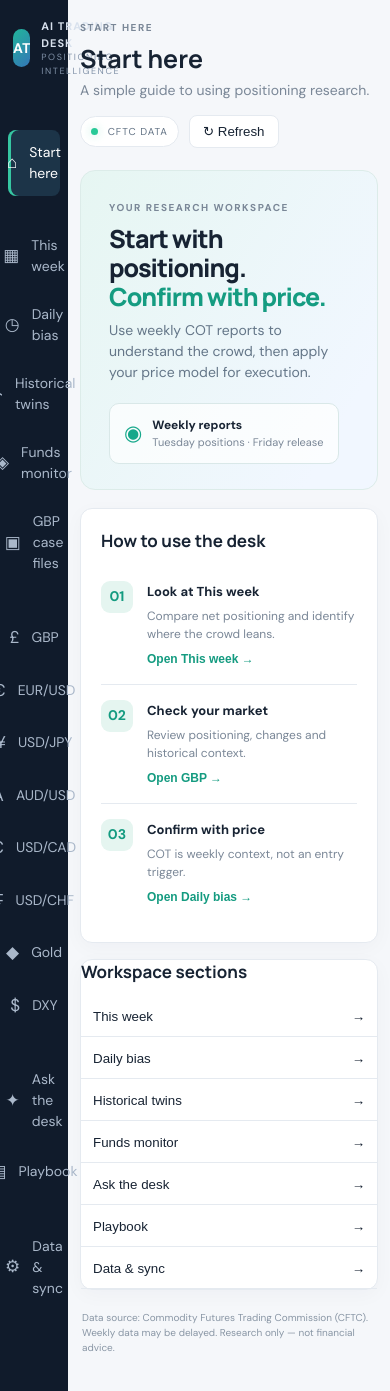
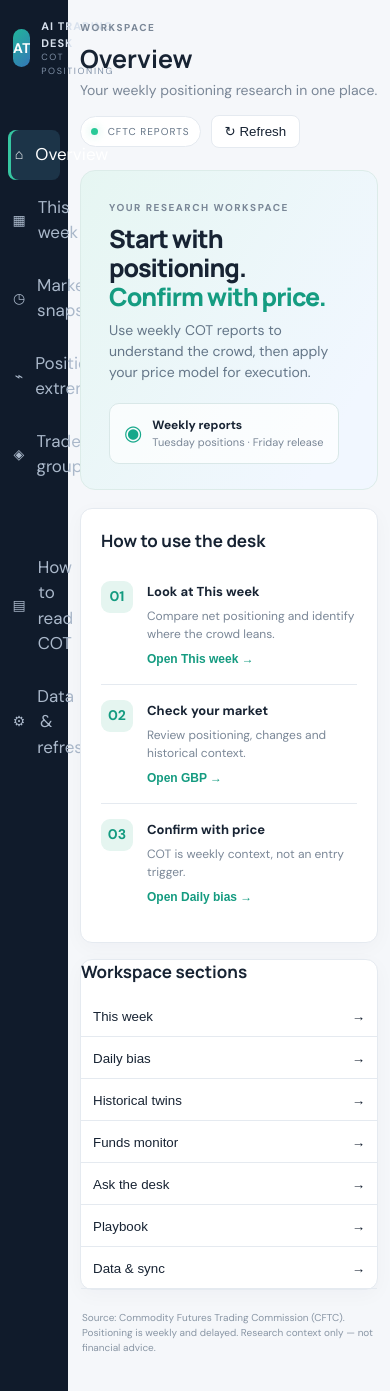
Before and after one commit to PRAMOD-0007/AI-TRADING-DESK, a Flask app: template templates/index.html in a window 390 px wide. Run offline with Flask 3, Linux system fonts and the light colour scheme; the template is opened without the code that fills it, so the values that code supplies are empty.

Commit message:
Rebuild dashboard UI for clarity and responsive navigation

```diff
--- a/templates/index.html
+++ b/templates/index.html
@@ -1,6 +1,4 @@
-<!doctype html><html lang="en"><head><meta charset="utf-8"><meta name="viewport" content="width=device-width,initial-scale=1"><title>AI Trading Desk | Workspace</title><link rel="stylesheet" href="/static/css/dashboard.css"><script defer src="https://cdn.jsdelivr.net/npm/chart.js"></script></head><body><div class="app-shell">
-<aside class="sidebar"><a class="brand" href="/dashboard"><span class="brand-mark">AT</span><span><strong>AI TRADING DESK</strong><small>POSITIONING INTELLIGENCE</small></span></a>
-<nav id="navigation"><div class="nav-label">START</div><button class="nav-item active" data-page="start"><span>⌂</span> Start here</button><div class="nav-label">ANALYSIS</div><button class="nav-item" data-page="week"><span>▦</span> This week</button><button class="nav-item" data-page="daily"><span>◷</span> Daily bias</button><button class="nav-item" data-page="history"><span>⌁</span> Historical twins</button><button class="nav-item" data-page="funds"><span>◈</span> Funds monitor</button><button class="nav-item" data-page="cases"><span>▣</span> GBP case files</button><div class="nav-label">MARKETS</div><button class="nav-item" data-page="GBP"><span>£</span> GBP</button><button class="nav-item" data-page="EUR"><span>€</span> EUR/USD</button><button class="nav-item" data-page="JPY"><span>¥</span> USD/JPY</button><button class="nav-item" data-page="AUD"><span>A</span> AUD/USD</button><button class="nav-item" data-page="CAD"><span>C</span> USD/CAD</button><button class="nav-item" data-page="CHF"><span>₣</span> USD/CHF</button><button class="nav-item" data-page="GOLD"><span>◆</span> Gold</button><button class="nav-item" data-page="DXY"><span>$</span> DXY</button><div class="nav-label">RESEARCH</div><button class="nav-item" data-page="ask"><span>✦</span> Ask the desk</button><button class="nav-item" data-page="playbook"><span>▤</span> Playbook</button><div class="nav-label">SETTINGS</div><button class="nav-item" data-page="data"><span>⚙</span> Data & sync</button></nav>
-<div class="sidebar-bottom"><div class="source-status"><span class="dot"></span><div><strong>DATA SOURCE</strong><small>CFTC public reports</small></div></div><button class="logout" id="logoutBtn">↗ Sign out</button><small class="version">AI TRADING DESK · 1.0</small></div></aside>
-<main class="main"><header class="topbar"><div><span class="eyebrow" id="sectionEyebrow">START HERE</span><h1 id="sectionTitle">Start here</h1><p class="sub" id="sectionSub">A simple guide to using positioning research.</p></div><div class="top-actions"><span class="live-tag"><i></i> CFTC DATA</span><button id="refreshBtn" class="refresh-btn">↻ Refresh</button></div></header>
-<div id="pageContent"></div><footer>Data source: Commodity Futures Trading Commission (CFTC). Weekly data may be delayed. Research only — not financial advice.</footer></main></div><script defer src="/static/js/dashboard.js"></script></body></html>
+<!doctype html>
+<html lang="en"><head><meta charset="utf-8"><meta name="viewport" content="width=device-width,initial-scale=1"><title>AI Trading Desk · Positioning</title><link rel="stylesheet" href="/static/css/dashboard.css"><script defer src="https://cdn.jsdelivr.net/npm/chart.js"></script></head>
+<body><div class="app-shell"><aside class="sidebar"><a class="brand" href="/dashboard"><span class="brand-mark">AT</span><span><strong>AI TRADING DESK</strong><small>COT POSITIONING</small></span></a><nav id="navigation"><div class="nav-label">WORKSPACE</div><button class="nav-item active" data-page="start">⌂ <span>Overview</span></button><button class="nav-item" data-page="week">▦ <span>This week</span></button><button class="nav-item" data-page="daily">◷ <span>Market snapshot</span></button><button class="nav-item" data-page="history">⌁ <span>Position extremes</span></button><button class="nav-item" data-page="funds">◈ <span>Trader groups</span></button><div class="nav-label">MARKETS</div><div id="marketNav"></div><div class="nav-label">GUIDE</div><button class="nav-item" data-page="playbook">▤ <span>How to read COT</span></button><button class="nav-item" data-page="data">⚙ <span>Data & refresh</span></button></nav><div class="sidebar-bottom"><div class="source-status"><span class="dot"></span><div><strong>DATA SOURCE</strong><small>Official CFTC reports</small></div></div><button class="logout" id="logoutBtn">↗ Sign out</button></div></aside>
+<main class="main"><header class="topbar"><div><span class="eyebrow" id="sectionEyebrow">WORKSPACE</span><h1 id="sectionTitle">Overview</h1><p class="sub" id="sectionSub">Your weekly positioning research in one place.</p></div><div class="top-actions"><span class="live-tag"><i></i> CFTC REPORTS</span><button id="refreshBtn" class="refresh-btn">↻ Refresh</button></div></header><div id="pageContent"></div><footer>Source: Commodity Futures Trading Commission (CFTC). Positioning is weekly and delayed. Research context only — not financial advice.</footer></main></div><script defer src="/static/js/dashboard.js"></script></body></html>
```
